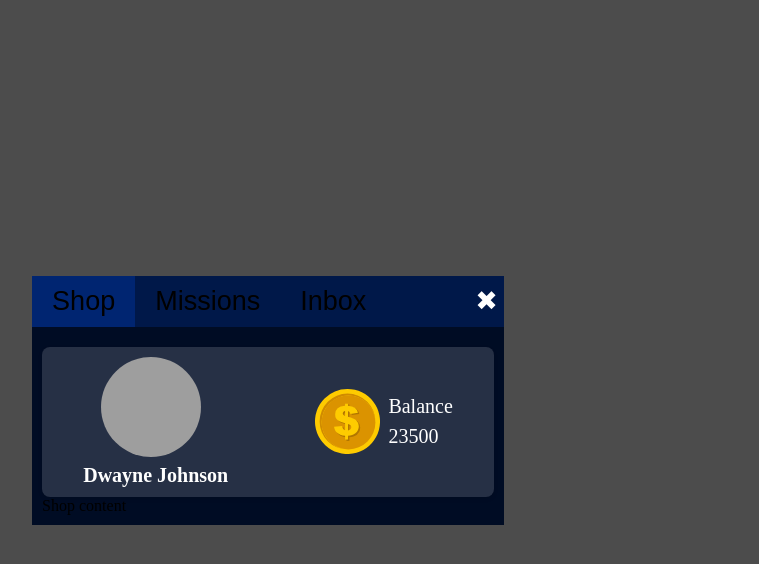
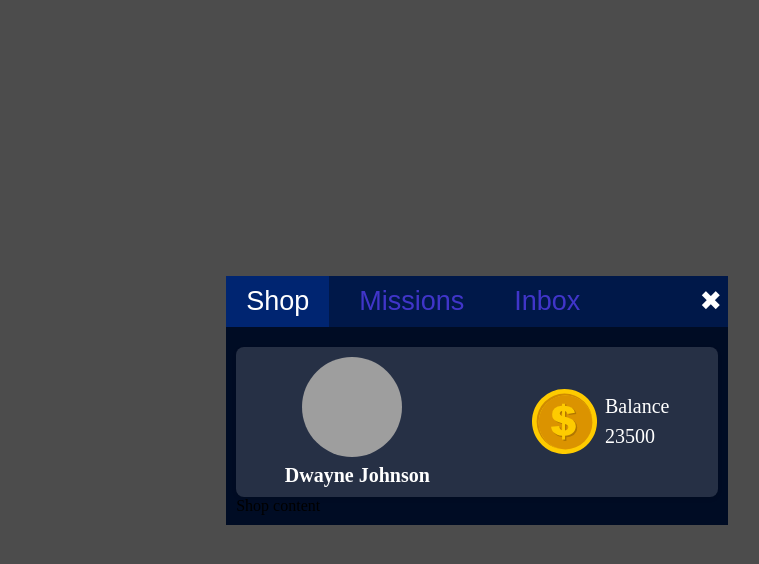
Before and after one commit to MisakSofoyan1/gift-box-widget, a React (Create React App) app: page / in a window 1280 px wide. Both pictures are taken after a click on the icon 1190 px from the left and 710 px from the top of the page. Shown: the top 564 px of the page, without its empty margins (372-1131 px from the left). Built offline with nearby package versions, Linux system fonts and the light colour scheme; grey boxes are pictures that could not be loaded.

Commit message:
styles updates

```diff
--- a/src/Box/Box.jsx
+++ b/src/Box/Box.jsx
@@ -3,18 +3,25 @@ import { Backdrop, BoxWrapper, CloseButton, Content, ContentWrapper, TabButton,
 import PropTypes from 'prop-types';
 import Profile from '../Profile/ProfileComponent';
 
-const Box = ({ onClose, userData }) => {
+const Box = ({ onClose, userData, setIsIconVisible }) => {
   const boxRef = useRef(null);
   const [activeTab, setActiveTab] = useState('Shop');
+  const [isOpen, setIsOpen] = useState(false);
 
   const handleTabClick = (tab) => {
     setActiveTab(tab);
   };
 
+  const handleClose = () => {
+    setIsOpen(false);
+    setIsIconVisible(true);
+    setTimeout(onClose, 1500);
+  };
+
   useEffect(() => {
     const handleClickOutside = (event) => {
       if (boxRef.current && !boxRef.current.contains(event.target)) {
-        onClose();
+        handleClose();
       }
     };
 
@@ -23,16 +30,21 @@ const Box = ({ onClose, userData }) => {
     return () => {
       document.removeEventListener("mousedown", handleClickOutside);
     };
+    // eslint-disable-next-line react-hooks/exhaustive-deps
   }, [onClose]);
 
+  useEffect(() => {
+    setIsOpen(true);
+  }, []);
+
   return (
-    <Backdrop>
-      <BoxWrapper ref={boxRef}>
+    <Backdrop isopen={isOpen ? 'true' : ''}>
+      <BoxWrapper ref={boxRef} isopen={isOpen ? 'true' : ''}>
         <TabWrapper>
           <TabButton isactive={activeTab === 'Shop' ? 'true' : ''} onClick={() => handleTabClick('Shop')}>Shop</TabButton>
           <TabButton isactive={activeTab === 'Missions' ? 'true' : ''} onClick={() => handleTabClick('Missions')}>Missions</TabButton>
           <TabButton isactive={activeTab === 'Inbox' ? 'true' : ''} onClick={() => handleTabClick('Inbox')}>Inbox</TabButton>
-          <CloseButton onClick={onClose}>&#10006;</CloseButton>
+          <CloseButton onClick={handleClose}>&#10006;</CloseButton>
         </TabWrapper>
         <ContentWrapper>
           <Profile data={userData?.profile} />
@@ -69,6 +81,7 @@ Box.propTypes = {
       }).isRequired
     ).isRequired,
   }).isRequired,
+  setIsIconVisible: PropTypes.func.isRequired,
 };
 
 Box.defaultProps = {
@@ -82,6 +95,7 @@ Box.defaultProps = {
     missions: [],
     inbox: [],
   },
+  setIsIconVisible: () => { },
 };
 
 export default Box;
--- a/src/Box/Box.styles.js
+++ b/src/Box/Box.styles.js
@@ -2,6 +2,9 @@ import styled from "styled-components";
 
 export const BoxWrapper = styled.div`
   background-color: #000c24;
+  margin-right: 180px;
+  transform: ${({ isopen }) => isopen ? 'translate3d(0, 0, 0)' : 'translate3d(0, 65vh, 0)' };
+  transition: transform 1.5s;
 `;
 
 export const Backdrop = styled.div`
@@ -10,9 +13,10 @@ export const Backdrop = styled.div`
   left: 0;
   width: 100%;
   height: 100%;
-  background-color: rgba(0, 0, 0, 0.7);
+  background-color: ${({ isopen }) => isopen ? 'rgba(0, 0, 0, 0.7)' : 'rgba(0, 0, 0, 0)' };
+  transition: background-color 1.5s ease;
   display: flex;
-  justify-content: center;
+  justify-content: end;
   align-items: center;
 `;
 
@@ -30,6 +34,7 @@ export const TabWrapper = styled.div`
   justify-content: space-around;
   margin-bottom: 10px;
   background-color: #001849;
+  gap: 10px;
 `;
 
 export const TabButton = styled.button`
@@ -37,7 +42,14 @@ export const TabButton = styled.button`
   font-size: 27px;
   background-color: ${({ isactive }) => isactive ? '#002571' : '#001849'};
   border: none;
+  color: ${({ isactive }) => isactive ? '#fff' : '#4035c9'};
   cursor: pointer;
+  transition: background-color 0.3s, color 0.3s;
+
+  &:hover {
+    background-color: #002571;
+    color: #fff;
+  }
 `;
 
 export const ContentWrapper = styled.div`
--- a/src/Button/Button.styles.js
+++ b/src/Button/Button.styles.js
@@ -18,7 +18,7 @@ export const StyledGiftLogo = styled(GiftLogo)`
   width: 120px;
   height: 120px;
   cursor: pointer;
-  transition: width 0.7s, height 0.7s, opacity 0.7s;
+  transition: width 0.7s, height 0.7s, opacity 1.5s;
 
   opacity: ${({ isvisible }) => (isvisible ? '1' : '0')};
   pointer-events: ${({ isvisible }) => (isvisible ? 'auto' : 'none')};
--- a/src/Button/ButtonComponent.jsx
+++ b/src/Button/ButtonComponent.jsx
@@ -6,6 +6,7 @@ import mockUserData from '../mock/userData';
 const ButtonComponent = () => {
   const [isBoxOpen, setIsBoxOpen] = useState(false);
   const [userData, setUserData] = useState(mockUserData);
+  const [isIconVisible, setIsIconVisible] = useState(true);
 
   const getUserDataById = async (id) => {
     //need api call to get user data
@@ -22,6 +23,7 @@ const ButtonComponent = () => {
     getUserDataById(id);
 
     setIsBoxOpen(true);
+    setIsIconVisible(false);
   };
 
   const closeModal = () => {
@@ -30,8 +32,8 @@ const ButtonComponent = () => {
 
   return (
     <Wrapper>
-      {isBoxOpen && <Box onClose={closeModal} userData={userData} />}
-      <StyledGiftLogo isvisible={isBoxOpen ? '' : 'true'} onClick={openBox} />
+      {isBoxOpen && <Box onClose={closeModal} userData={userData} setIsIconVisible={setIsIconVisible}/>}
+      <StyledGiftLogo isvisible={isIconVisible ? 'true' : ''} onClick={openBox} />
     </Wrapper>
   )
 };
```
